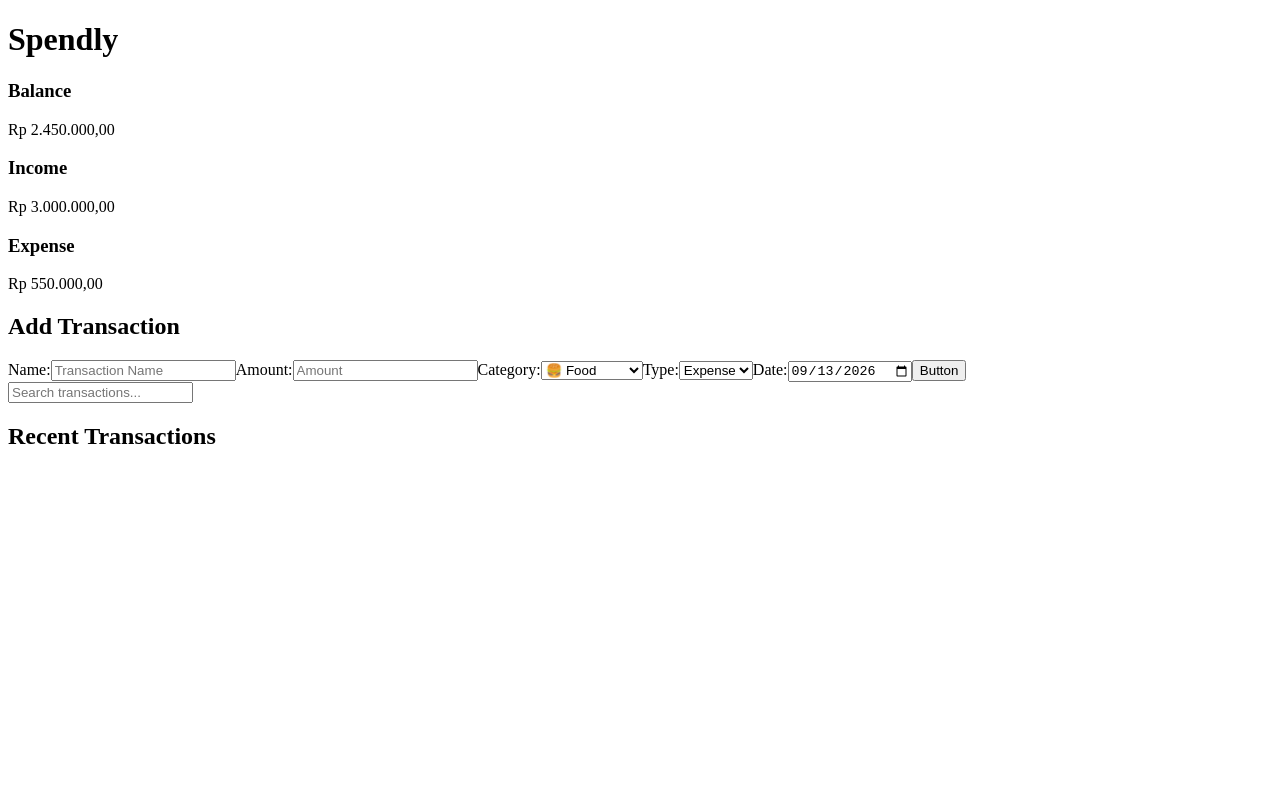
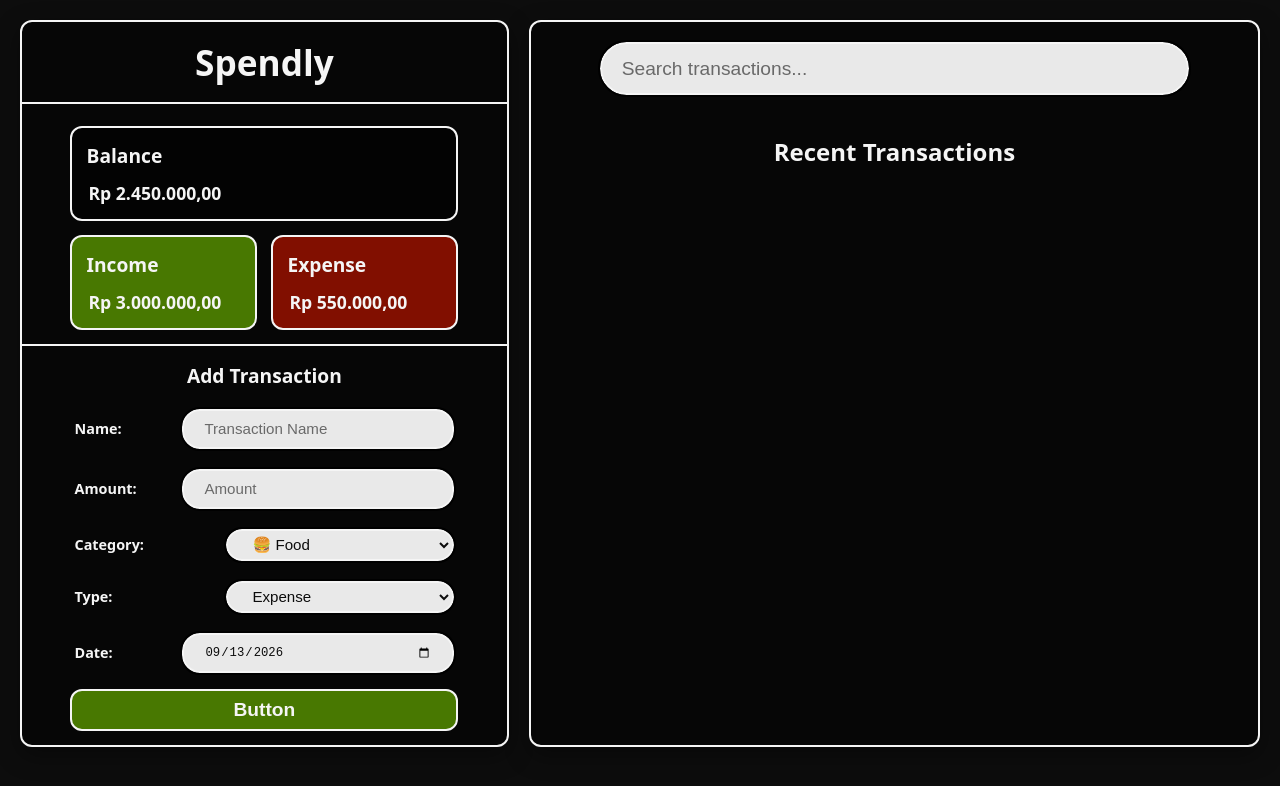
Before and after one commit to billyjour/expense-tracker-react, a React (Vite) app: page / in a window 1280 px wide. Shown: the top 786 px of the page. Built offline with nearby package versions, Linux system fonts and the light colour scheme.

Commit message:
add new styles

```diff
--- a/src/index.css
+++ b/src/index.css
@@ -0,0 +1,226 @@
+body {
+  background-color: rgba(0, 0, 0, 0.95);
+  color: whitesmoke;
+  font-family: system-ui, -apple-system, BlinkMacSystemFont, 'Segoe UI', Roboto, Oxygen, Ubuntu, Cantarell, 'Open Sans', 'Helvetica Neue', sans-serif;
+  margin: 0;
+  padding: 0;
+}
+
+.full-container {
+  display: flex;
+  flex-direction: row;
+  padding: 20px;
+  gap: 20px;
+}
+
+.tracker-container {
+  display: flex;
+  flex-direction: column;
+  justify-content: center;
+  align-items: center;
+  width: 40%;
+  border-radius: 12px;
+  background-color: rgba(0, 0, 0, 0.55);
+  border: 2px solid whitesmoke;
+  box-shadow: 0 8px 24px rgba(0, 0, 0, 0.4);
+}
+
+.title {
+  font-size: 2.2em;
+  width: 100%;
+  margin: 0;
+  height: 80px;
+  color: whitesmoke;
+  display: flex;
+  align-items: center;
+  justify-content: center;
+  border-radius: 8px 8px 0px 0px;
+  border-bottom: 2px solid whitesmoke;
+}
+
+.finance-container {
+  display: flex;
+  flex-direction: column;
+  align-items: center;
+  margin: 10px 24px;
+  padding: 0px;
+  gap: 10px;
+  width: 100%;
+}
+
+.finance-down-container {
+  display: flex;
+  flex-direction: row;
+  justify-content: space-between;
+  align-items: center;
+  width: 80%;
+  flex-wrap: wrap;
+  gap: 14px;
+}
+
+.finance-info {
+  border: 2px solid whitesmoke;
+  padding: 10px;
+  margin-bottom: 4px;
+  width: 110px;
+  border-radius: 12px;
+  box-sizing: border-box;
+  font-weight: bold;
+  color: whitesmoke;
+  transition: all 0.2s ease;
+}
+
+.finance-down-container .finance-info {
+  flex: 1;
+}
+
+.finance-info.balance {
+  padding: 10px;
+  margin-top: 12px;
+  width: 80%;
+  background-color: rgba(0, 0, 0, 0.55);
+}
+
+.finance-info.balance:hover {
+  background-color: whitesmoke;
+  color: black;
+  border: 2px solid rgba(0, 0, 0, 0.55);
+}
+
+.finance-info.income {
+  background-color: rgba(91, 152, 0, 0.785);
+  color: whitesmoke;
+}
+
+.finance-info.income:hover {
+  background-color: rgba(123, 205, 0, 0.985);
+}
+
+.finance-info.expense {
+  background-color: rgb(129, 15, 0);
+  color: whitesmoke;
+}
+
+.finance-info.expense:hover {
+  background-color: rgb(210, 25, 0);
+}
+
+.finance-info:hover {
+  transform: scale(1.05);
+}
+
+.finance-info .type-finance {
+  margin: 4px;
+  font-size: 1.2em;
+}
+
+.finance-info .money {
+  padding: 0px 10px;
+  margin-top: 12px;
+  margin-bottom: 4px;
+  margin-left: -4px;
+  font-size: 1.1em;
+}
+
+.transaction-container {
+  width: 100%;
+  border-top: 2px solid whitesmoke;
+  display: flex;
+  flex-direction: column;
+  align-items: center;
+}
+
+.transaction-container h2 {
+  font-size: 1.2em;
+}
+
+.transaction-container form {
+  width: 80%;
+  display: flex;
+  flex-direction: column;
+  gap: 12px;
+}
+
+.transaction-container form label {
+  display: flex;
+  justify-content: space-between;
+  align-items: center;
+  padding: 4px;
+  font-size: 0.9em;
+  font-weight: bold;
+}
+
+.transaction-container form label input,
+.transaction-container form label select {
+  border-radius: 18px;
+  width: 60%;
+  height: 32px;
+
+  padding: 2px 20px;
+  box-sizing: none;
+  font-size: 1.05em;
+  border: 2px solid whitesmoke;
+  outline: 2px solid black;
+  background-color: rgb(233, 233, 233);
+  color: rgba(0, 0, 0, 0.95);
+  transition: all 0.1s ease;
+}
+.transaction-container form label input::placeholder {
+  color: rgba(0, 0, 0, 0.55);
+  opacity: 1;
+}
+
+.transaction-container form label input:focus {
+  background-color: rgb(255, 255, 255);
+  outline: 2px solid blue;
+  outline-offset: -4px;
+  color: rgba(0, 0, 0, 0.95);
+}
+
+button[type="submit"] {
+  border: 2px solid whitesmoke;
+  margin-bottom: 14px;
+  padding: 8px;
+  border-radius: 12px;
+  background-color: rgba(91, 152, 0, 0.785);
+  color: whitesmoke;
+  font-size: 1.2em;
+  font-weight: bold;
+}
+
+.search-container {
+  border: 2px solid whitesmoke;
+  background-color: rgba(0, 0, 0, 0.55);
+  box-shadow: 0 8px 24px rgba(0, 0, 0, 0.4);
+  display: flex;
+  flex-direction: column;
+  align-items: center;
+  width: 60%;
+  border-radius: 12px;
+}
+
+.search-container input[type="text"] {
+  margin: 20px;
+  width: 75%;
+  height: 45px;
+  font-size: 1.2em;
+  border-radius: 36px;
+  padding: 2px 20px;
+  border: 2px solid whitesmoke;
+  outline: 2px solid black;
+  background-color: rgb(233, 233, 233);
+  color: rgba(0, 0, 0, 0.95);
+}
+
+.search-container input[type="text"]::placeholder {
+  color: rgba(0, 0, 0, 0.55);
+  opacity: 1;
+}
+
+.search-container input[type="text"]:focus {
+  background-color: rgb(255, 255, 255);
+  outline: 2px solid blue;
+  outline-offset: -4px;
+  color: rgba(0, 0, 0, 0.95);
+
+}
```
